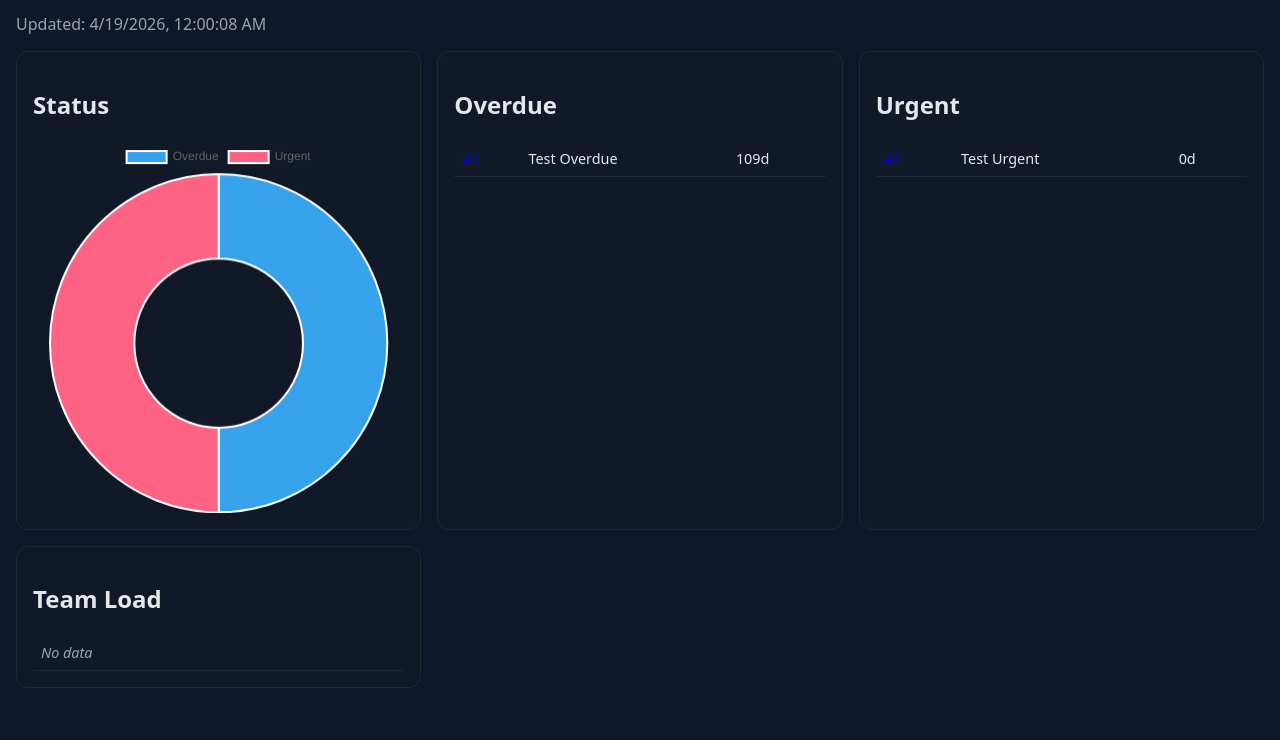
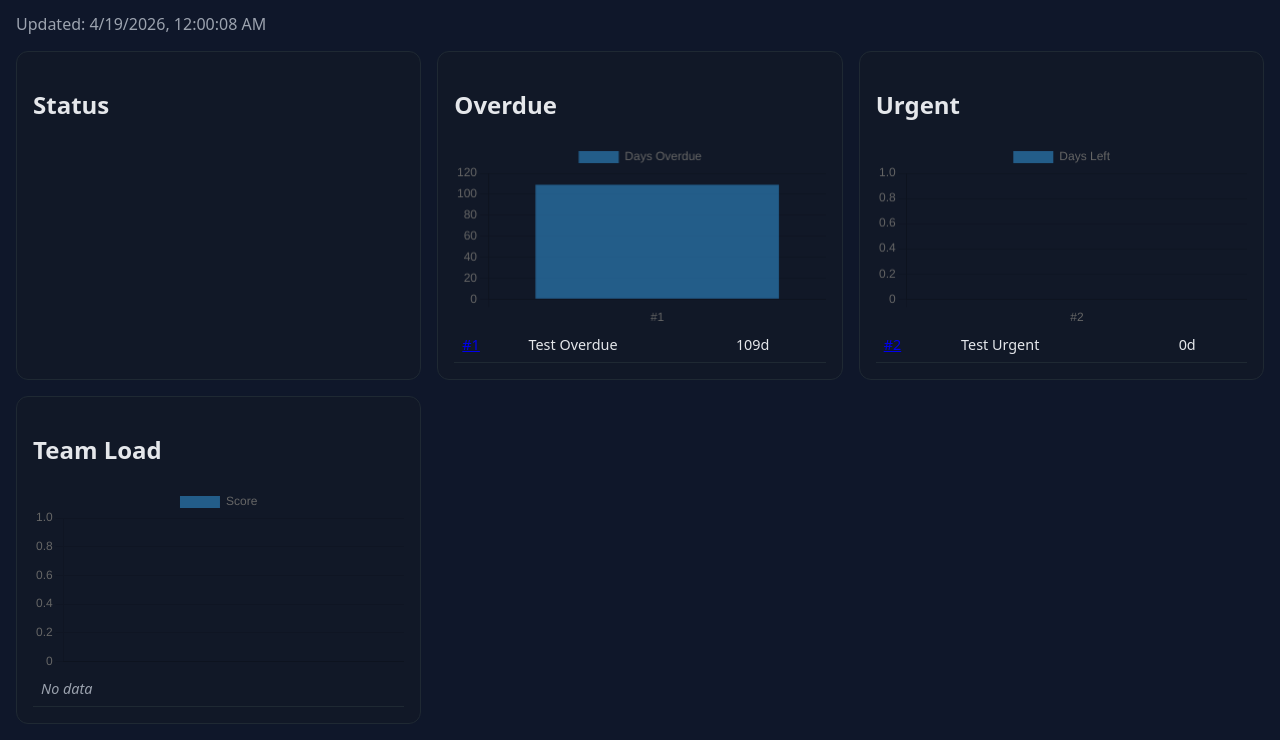
Before and after one commit to potatoscript/portfolio-dashboard, a website: page docs/index.html in a window 1280 px wide. Shown: the part 83-823 px from the top of the page. Before the commit the page ends 800 px from the top, so only its background shows below. Drawn offline with nearby package versions, Linux system fonts and the light colour scheme.

Commit message:
Add charts for overdue, urgent, and user load

```diff
--- a/docs/index.html
+++ b/docs/index.html
@@ -80,16 +80,19 @@
 
   <div class="card">
     <h2>Overdue</h2>
+    <canvas id="overdueChart"></canvas>
     <table><tbody id="overdue"></tbody></table>
   </div>
 
   <div class="card">
     <h2>Urgent</h2>
+    <canvas id="urgentChart"></canvas>
     <table><tbody id="urgent"></tbody></table>
   </div>
 
   <div class="card">
     <h2>Team Load</h2>
+    <canvas id="userChart"></canvas>
     <table><tbody id="users"></tbody></table>
   </div>
 
@@ -103,15 +106,28 @@ fetch("overdue.json")
   document.getElementById("generatedAt").textContent =
     "Updated: " + new Date(data.generatedAt).toLocaleString();
 
-  new Chart(document.getElementById("chart"), {
-    type: "doughnut",
-    data: {
-      labels: ["Overdue", "Urgent"],
-      datasets: [{
-        data: [data.overdueCount, data.urgentCount]
-      }]
-    }
-  });
+
+  new Chart(document.getElementById("overdueChart"), {
+  type: "bar",
+  data: {
+    labels: data.topOverdue.map(i => "#" + i.number),
+    datasets: [{
+      label: "Days Overdue",
+      data: data.topOverdue.map(i => i.daysOverdue)
+    }]
+  }
+});
+
+  new Chart(document.getElementById("urgentChart"), {
+  type: "bar",
+  data: {
+    labels: data.urgentItems.map(i => "#" + i.number),
+    datasets: [{
+      label: "Days Left",
+      data: data.urgentItems.map(i => i.daysLeft)
+    }]
+  }
+});
 
   const fill = (id, arr, fn) => {
     const el = document.getElementById(id);
@@ -121,6 +137,17 @@ fetch("overdue.json")
     }
     arr.forEach(i => el.innerHTML += fn(i));
   };
+
+  new Chart(document.getElementById("userChart"), {
+  type: "bar",
+  data: {
+    labels: data.overloadedUsers.map(u => u.user),
+    datasets: [{
+      label: "Score",
+      data: data.overloadedUsers.map(u => u.score)
+    }]
+  }
+});
 
   const link = i =>
     `<a href="https://github.com/${i.repo}/issues/${i.number}" target="_blank">#${i.number}</a>`;
```
